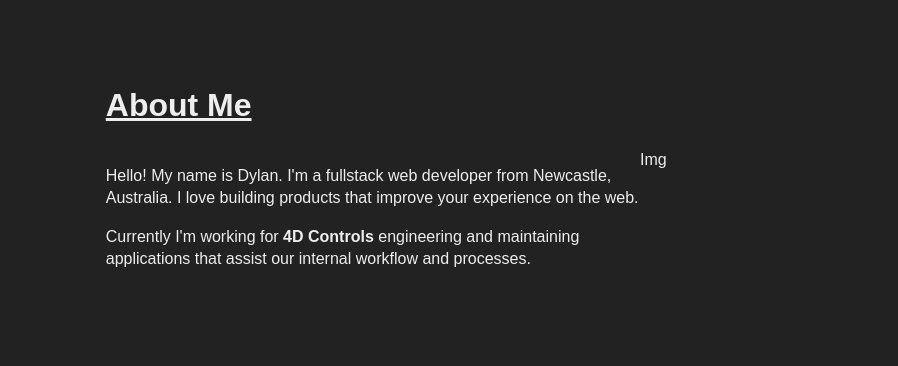
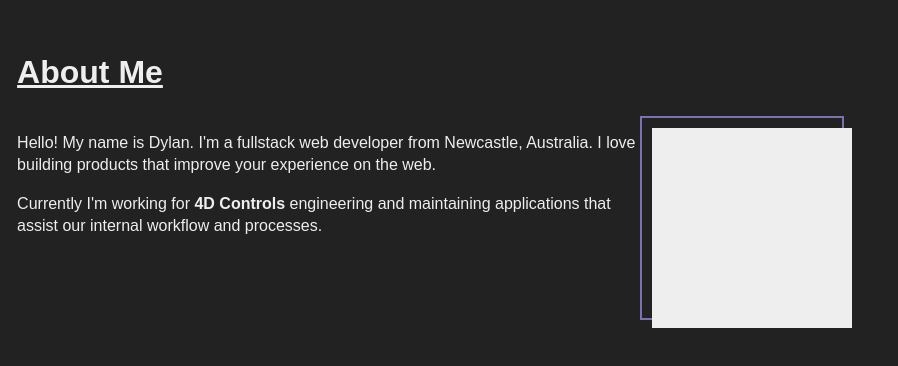
Before and after one commit to Deece94/homepage, a React (Create React App) app: page / in a window 1280 px wide. Shown: the part 1026-1392 px from the top of the page, without its empty margins (0-898 px from the left). Built offline with nearby package versions, Linux system fonts and the light colour scheme.

Commit message:
added design for image

```diff
--- a/src/components/About.tsx
+++ b/src/components/About.tsx
@@ -27,6 +27,22 @@ const Half = styled.div`
 	width: 50%;
 `;
 
+const ImgBorder = styled.div`
+	border: 2px solid ${(props) => props.theme.colors.primary};
+	height: 200px;
+	width: 200px;
+	position: relative;
+`;
+
+const ImgPlaceholder = styled.div`
+	width: 100%;
+	height: 100%;
+	background-color: ${(props) => props.theme.colors.white};
+	position: absolute;
+	top: 10px;
+	left: 10px;
+`;
+
 export default function About() {
 	return (
 		<PageBlock id="about">
@@ -45,7 +61,11 @@ export default function About() {
 						workflow and processes.
 					</Paragraph>
 				</Half>
-				<Half>Img</Half>
+				<Half>
+					<ImgBorder>
+						<ImgPlaceholder></ImgPlaceholder>
+					</ImgBorder>
+				</Half>
 			</Container>
 		</PageBlock>
 	);
```
